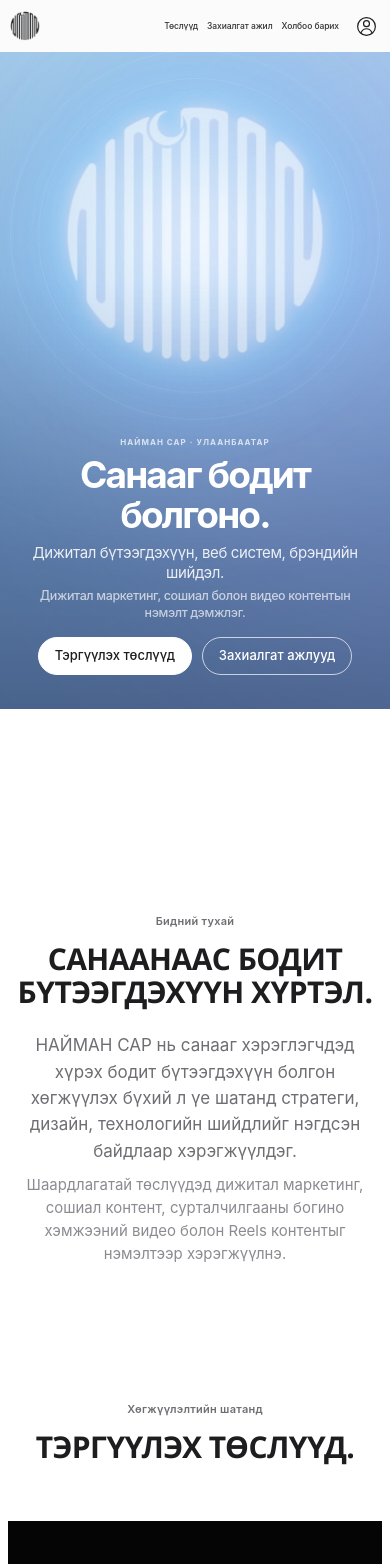
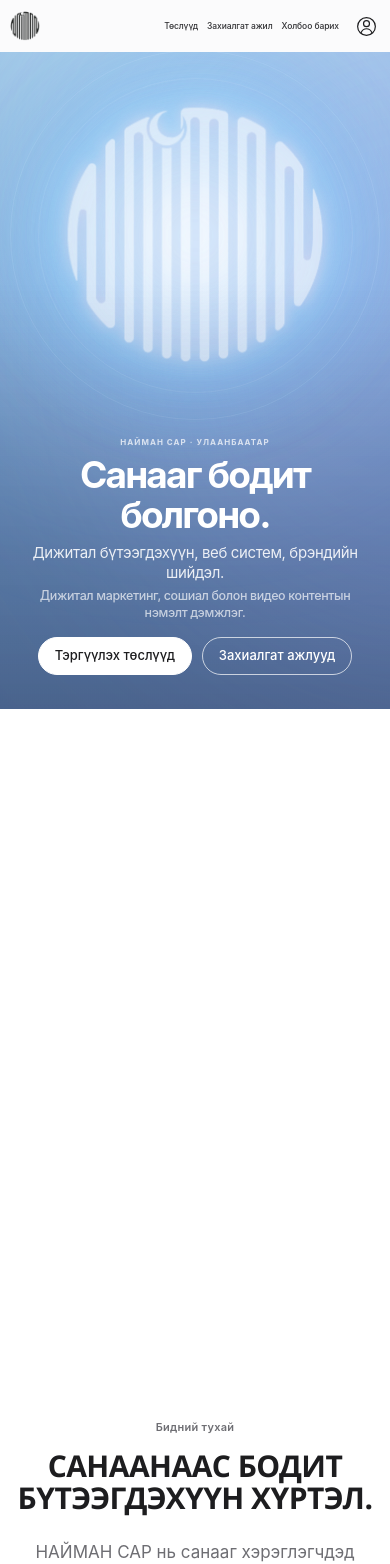
Before and after one commit to gamu666/octa-sar-website, a Next.js app: page / in a window 390 px wide. Shown: the top 1564 px of the page. Built offline with nearby package versions, Linux system fonts and the light colour scheme.

Commit message:
Sequence about reveal before hero exit

```diff
--- a/app/apple-pages.css
+++ b/app/apple-pages.css
@@ -503,12 +503,14 @@
 .home-redesign .ap-statement__reveal { transform: none; }
 .home-redesign .ap-statement__reveal > * {
   opacity: 0;
-  transform: translateY(34px);
+  transform: translateY(58px) scale(.992);
+  filter: blur(5px);
   transition:
-    opacity .78s cubic-bezier(.22,1,.36,1),
-    transform 1s cubic-bezier(.22,1,.36,1);
+    opacity .64s cubic-bezier(.16,1,.3,1),
+    transform .92s cubic-bezier(.16,1,.3,1),
+    filter .72s cubic-bezier(.16,1,.3,1);
 }
-.home-redesign .ap-statement__reveal.is-visible > * { opacity: 1; transform: translateY(0); }
+.home-redesign .ap-statement__reveal.is-visible > * { opacity: 1; transform: translateY(0) scale(1); filter: blur(0); }
 .home-redesign .ap-statement__reveal.is-visible > h2 { transition-delay: .08s; }
 .home-redesign .ap-statement__reveal.is-visible > p:last-child { transition-delay: .16s; }
 
@@ -680,5 +682,5 @@
   .apple-page .reveal,
   .work-accordion__panel { animation: none; transform: none; }
   .apple-page .reveal,
-  .home-redesign .ap-statement__reveal > * { opacity: 1; transform: none; transition: none; }
+  .home-redesign .ap-statement__reveal > * { opacity: 1; transform: none; filter: none; transition: none; }
 }
--- a/app/components/HeroScrollMotion.tsx
+++ b/app/components/HeroScrollMotion.tsx
@@ -18,9 +18,15 @@ export function HeroScrollMotion() {
       const distance = Math.max(1, stage.offsetHeight - hero.offsetHeight);
       const rawProgress = Math.min(1, Math.max(0, (headerHeight - stage.getBoundingClientRect().top) / distance));
 
+      // Keep the hero still while the About copy first rises into the white
+      // space. Only the second part of the gesture dismisses the blue scene.
+      const exitStart = 0.68;
+      const exitEnd = 1;
+      const exitProgress = Math.min(1, Math.max(0, (rawProgress - exitStart) / (exitEnd - exitStart)));
+
       // Smoothstep gives the transition the precise ease-in/ease-out character
       // used by platform motion without disconnecting it from the user's scroll.
-      target = rawProgress * rawProgress * (3 - 2 * rawProgress);
+      target = exitProgress * exitProgress * (3 - 2 * exitProgress);
 
       if (!frame) frame = window.requestAnimationFrame(render);
     };
--- a/app/home.css
+++ b/app/home.css
@@ -121,9 +121,14 @@
     linear-gradient(180deg, #8db9df 0%, #729fcf 42%, #536f9a 100%);
 }
 .hero-scroll-stage {
-  min-height: calc(128svh - 52px);
+  min-height: calc(190svh - 52px);
   position: relative;
   background: var(--apple-white);
+}
+.home-redesign > .ap-statement {
+  position: relative;
+  z-index: 1;
+  margin-top: -100svh;
 }
 .apple-hero--scroll-motion {
   --hero-scroll: 0;
@@ -481,7 +486,8 @@
   .unit-copy { padding-top: 45px; }
   .unit-copy h1, .unit-copy h2 { font-size: 48px; }
   .apple-hero { min-height: calc(84svh - 52px); }
-  .hero-scroll-stage { min-height: calc(122svh - 52px); }
+  .hero-scroll-stage { min-height: calc(184svh - 52px); }
+  .home-redesign > .ap-statement { margin-top: -94svh; }
   .apple-hero--scroll-motion { --hero-copy-shift: 28px; --hero-exit-lift: 110px; --hero-exit-compress-y: .24; height: calc(84svh - 52px); }
   .hero-product { height: 470px; }
   .hero-mark-shell { width: min(440px, 56vw); }
@@ -512,7 +518,8 @@
   .unit-actions { margin-top: 17px; gap: 10px; }
   .apple-button { min-height: 38px; padding-inline: 16px; font-size: 13px; }
   .apple-hero { min-height: calc(84svh - 52px); }
-  .hero-scroll-stage { min-height: calc(116svh - 52px); }
+  .hero-scroll-stage { min-height: calc(176svh - 52px); }
+  .home-redesign > .ap-statement { margin-top: -86svh; }
   .apple-hero--scroll-motion { --hero-copy-shift: 20px; --hero-product-shift: 24px; --hero-exit-lift: 82px; --hero-exit-compress-y: .2; height: calc(84svh - 52px); }
   .apple-hero .unit-copy { bottom: clamp(20px, 4svh, 34px); }
   .apple-hero .unit-copy h1 { font-size: clamp(34px, 9.5vw, 42px); }
@@ -557,6 +564,7 @@
 @media (prefers-reduced-motion: reduce) {
   .reveal { transform: none; }
   .hero-scroll-stage { min-height: 0; }
+  .home-redesign > .ap-statement { margin-top: 0; }
   .apple-hero--scroll-motion { position: relative; top: auto; opacity: 1; scale: 1; }
   .apple-hero--scroll-motion .unit-copy,
   .apple-hero--scroll-motion .unit-copy > *,
```
